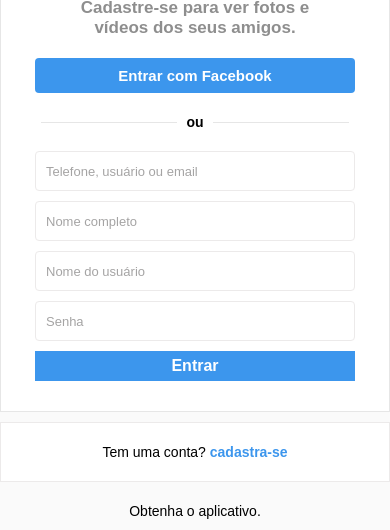
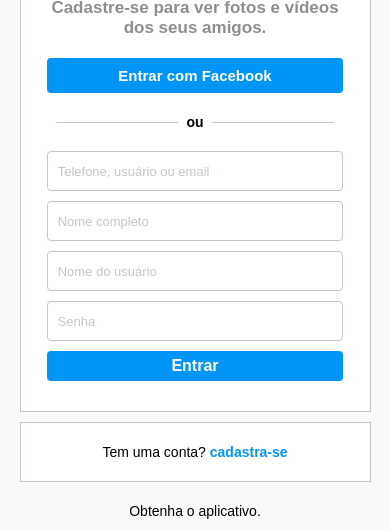
Before and after one commit to Rafaelmorales1982/Instagram-Sujeito-Programador, a plain HTML site: page signup.html in a window 390 px wide. Shown: the part 173-703 px from the top of the page. Drawn offline with Linux system fonts and the light colour scheme.

Commit message:
Projeto instagram finalizado e responsivo

```diff
--- a/css/style.css
+++ b/css/style.css
@@ -5,13 +5,29 @@
   margin: 0;
 }
 
+
+/*INICIO VARIÁVEIS*/
+:root {
+  --fundo:#fafafa;
+  --branco:#fff;
+  --preto:#000000;
+  --button-primary:#0095f6;
+  --border-primary:#ccc4c4;
+
+}
+
+/*FIM VARIÁVEIS*/
+
+
+
+
 a {
-  color: #3c96ed;
+  color: var(--button-primary);
   text-decoration: none;
 }
 
 body {
-  background-color: #fafafa;
+  background-color: var(--fundo);
   height: 100%;
   width: 100%;
   margin: 0;
@@ -21,6 +37,9 @@ body {
   line-height: 18px;
 }
 /*FIM CONFIGURAÇÃO PADRÃO*/
+
+
+
 
 /*INICIO GLOBAL WRAPPER*/
 #wrapper {
@@ -57,8 +76,8 @@ body {
 }
 
 .login-painel {
-  background-color: #ffffff;
-  border: 1px solid #e6e6e6;
+  background-color: var(--branco);
+  border: 1px solid var(--border-primary);
   text-align: center;
   padding: 20px 0;
 }
@@ -76,21 +95,21 @@ form {
 
 input[type="password"],
 input[type="text"] {
-  background-color: #ffffff;
+  background-color: var(--branco);
 
-  border: 1px solid rgb(236, 234, 234);
+  border: 1px solid var(--border-primary);
   height: 40px;
   border-radius: 4px;
   margin-top: 10px;
   padding: 10px;
   font-size: 13px;
   width: 320px;
-  color: #000000;
+  color: var(--preto);
 }
 
 input[type="password"]::placeholder,
 input[type="text"]::placeholder {
-  color: rgb(165, 164, 164);
+  color: var(--border-primary);
 }
 
 input[type="password"]:focus,
@@ -104,18 +123,19 @@ input[type="submit"] {
   margin-top: 10px;
   height: 30px;
   border: 0;
-  background-color: #3c96ed;
-  color: #ffffff;
+  background-color: var(--button-primary);
+  color: var(--branco);
   font-size: 16px;
   font-weight: bold;
   margin-bottom: 10px;
   cursor: pointer;
+  border-radius: 4px;
 }
 
 /*PARTE DO CADASTRE-SE*/
 .infobox {
-  background-color: #ffffff;
-  border: 1px solid rgb(236, 234, 234);
+  background-color:var(--branco);
+  border: 1px solid var(--border-primary);
   height: 60px;
   margin: 10px auto 0 auto;
 
@@ -165,7 +185,7 @@ margin-top: -70px;
 
 footer a {
   text-transform: uppercase;
-  color: #000000;
+  color: var(--preto);
   margin-right: 8px;
   font-weight: bold;
 }
@@ -206,11 +226,11 @@ footer a {
   width: 320px;
   margin: 10px 0;
   height: 35px;
-  background-color: #3c96ed;
+  background-color: var(--button-primary);
   border: 0;
   border-radius: 4px;
   font-size: 15px;
-  color: #fff;
+  color:var(--branco);
   cursor: pointer;
   font-weight: bold;
 }
@@ -223,7 +243,7 @@ footer a {
 }
 
 .line {
-  background-color: #e6e6e6;
+  background-color: var(--border-primary);
   width: 35%;
   height: 1px;
 
@@ -233,3 +253,50 @@ footer a {
   font-weight: bold;
   margin: 0 2.5%;
 }
+
+/* FIM ESTILIZANDO SIGNUP - CONTAINER-SIGNUP*/
+
+/* RESPONSIVIDADE*/
+
+@media (max-width: 850px){
+  .left {
+    display: none;
+  }
+
+  #container {
+    width: 70%;
+  }
+
+  .right {
+    padding-left: 0;
+  }
+}
+
+@media (max-width: 560px){
+  #container {
+    width: 90%;
+  }
+
+  #container-signup{
+    width: 90%;
+  }
+
+  input[type="password"],
+input[type="text"],input[type="submit"]{
+  width: 85%;
+}
+
+.cta-button{
+  width: 85%;
+}
+
+.message {
+  margin: 10px 25px;
+}
+
+.footer-inner a {
+  font-size: 12px;
+}
+
+
+}
```
